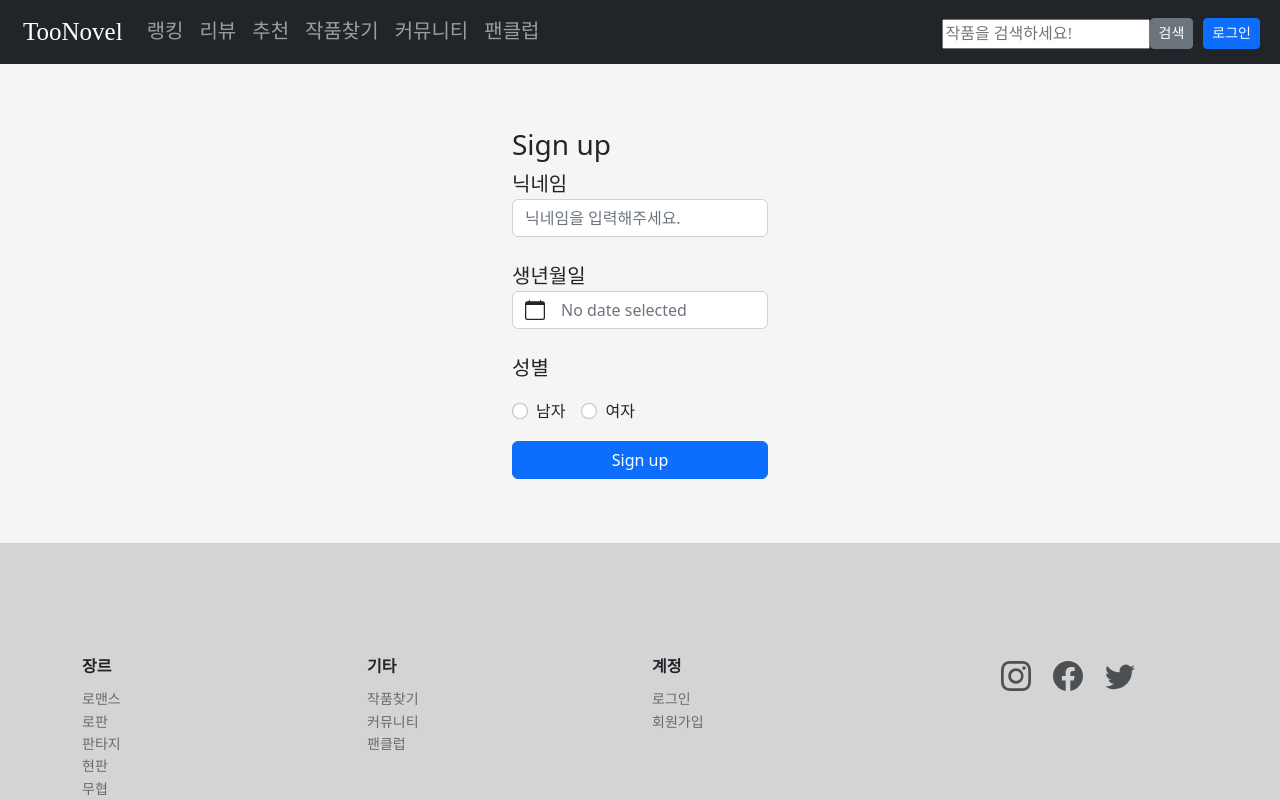
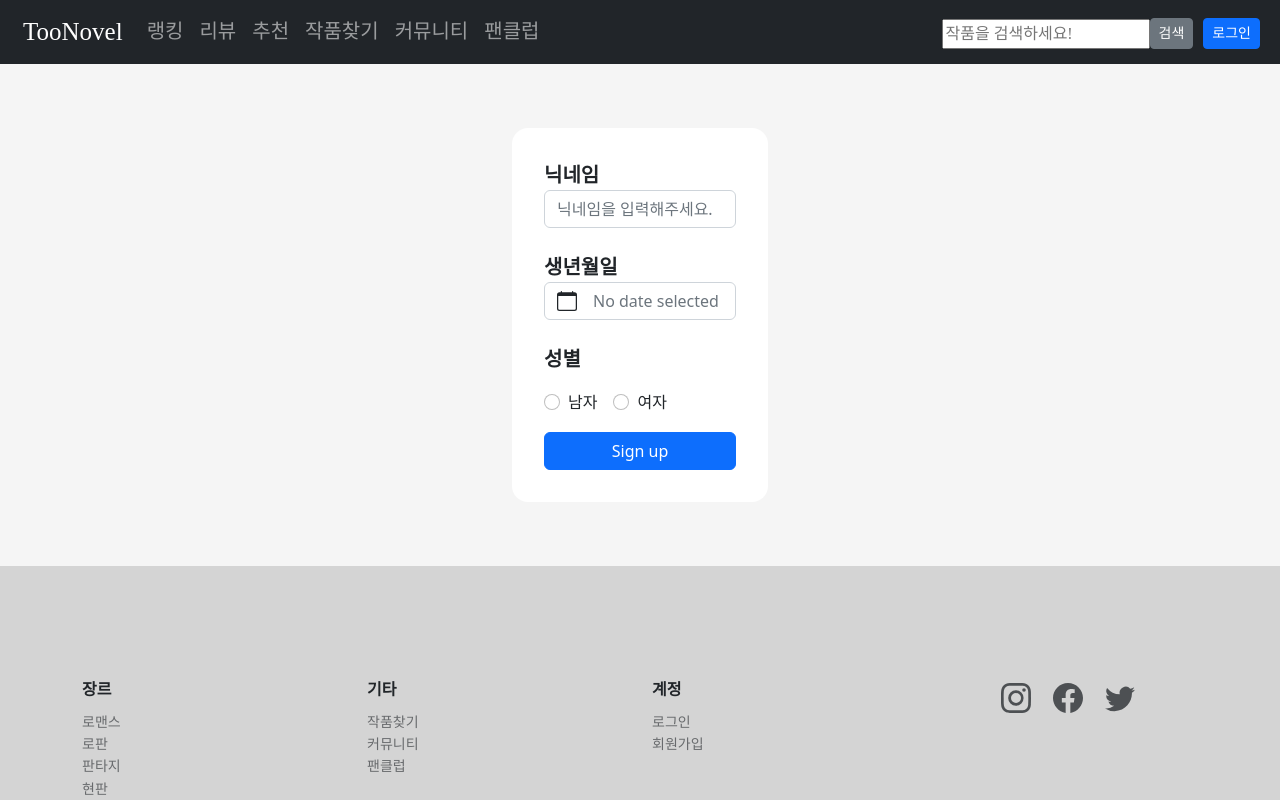
Before and after one commit to TooNovel/TooNovel-FE, a Vue app: page /join in a window 1280 px wide. Shown: the top 800 px of the page. Built offline with nearby package versions, Linux system fonts and the light colour scheme; a web font is replaced by a local one; what vue-carousel-3d, vue-infinite-scroll would draw is missing.

Commit message:
:recycle: 일부 코드 보완
- 각 데이터 값의 name을 지정

```diff
--- a/src/views/JoinPage.vue
+++ b/src/views/JoinPage.vue
@@ -1,39 +1,42 @@
 <template>
   <div>
     <div class="join">
-      <h3>Sign up</h3>
-      <label for="gender" style="font-size: 20px">닉네임</label>
+      <label for="gender" style="font-size: 20px"><b>닉네임</b></label>
       <b-input-group>
-        <b-input type="text" placeholder="닉네임을 입력해주세요." />
+        <b-input
+          type="text"
+          id="nick_id"
+          placeholder="닉네임을 입력해주세요."
+        />
       </b-input-group>
       <br />
-      <label for="date" style="font-size: 20px">생년월일</label>
-      <b-form-datepicker v-model="date"></b-form-datepicker>
+      <label for="date" style="font-size: 20px"><b>생년월일</b></label>
+      <b-form-datepicker id="birth_id" v-model="date"></b-form-datepicker>
       <br />
-      <label for="gender" style="font-size: 20px">성별</label>
+      <label for="gender" style="font-size: 20px"><b>성별</b></label>
       <p></p>
       <div class="form-check form-check-inline">
         <input
           class="form-check-input"
           type="radio"
-          name="inlineRadioOptions"
-          id="inlineRadio1"
-          value="option1"
+          name="gender"
+          id="man"
+          value="man"
         />
-        <label class="form-check-label" for="inlineRadio1">남자</label>
+        <label class="form-check-label" for="man">남자</label>
       </div>
       <div class="form-check form-check-inline">
         <input
           class="form-check-input"
           type="radio"
-          name="inlineRadioOptions"
-          id="inlineRadio1"
-          value="option1"
+          name="gender"
+          id="woman"
+          value="woman"
         />
-        <label class="form-check-label" for="inlineRadio1">여자</label>
+        <label class="form-check-label" for="woman">여자</label>
       </div>
       <p></p>
-      <b-button variant="primary">Sign up</b-button>
+      <b-button variant="primary" @click="signup()">Sign up</b-button>
     </div>
   </div>
 </template>
@@ -48,6 +51,7 @@ export default {
   data() {
     return {
       tokenCookie: "",
+      date: null,
     };
   },
 
@@ -56,7 +60,7 @@ export default {
       const gender = document.querySelector(
         'input[name="gender"]:checked'
       ).value;
-      const birth = document.getElementById("birth_id").value;
+      const birth = this.date;
       const nickname = document.getElementById("nick_id").value;
 
       const obj = {
@@ -71,8 +75,11 @@ export default {
           },
         })
         .then((res) => {
-          alert(res.data);
+          console.log(res.data);
           router.push({ path: "/" });
+        })
+        .catch((error) => {
+          console.log(error);
         });
     },
   },
@@ -88,6 +95,9 @@ export default {
   margin-top: 5%;
   margin-left: auto;
   margin-right: auto;
+  background-color: white;
+  padding: 2rem;
+  border-radius: 1rem;
 }
 
 button {
```
